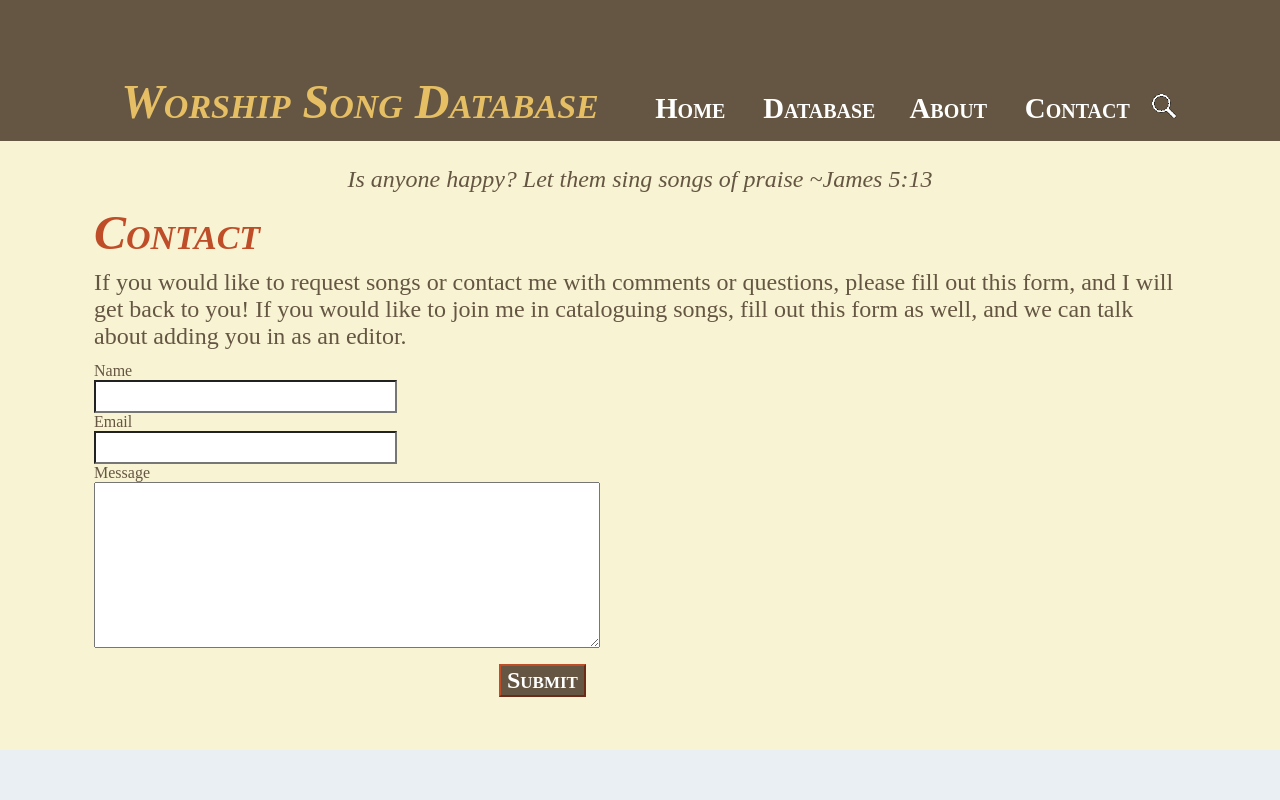
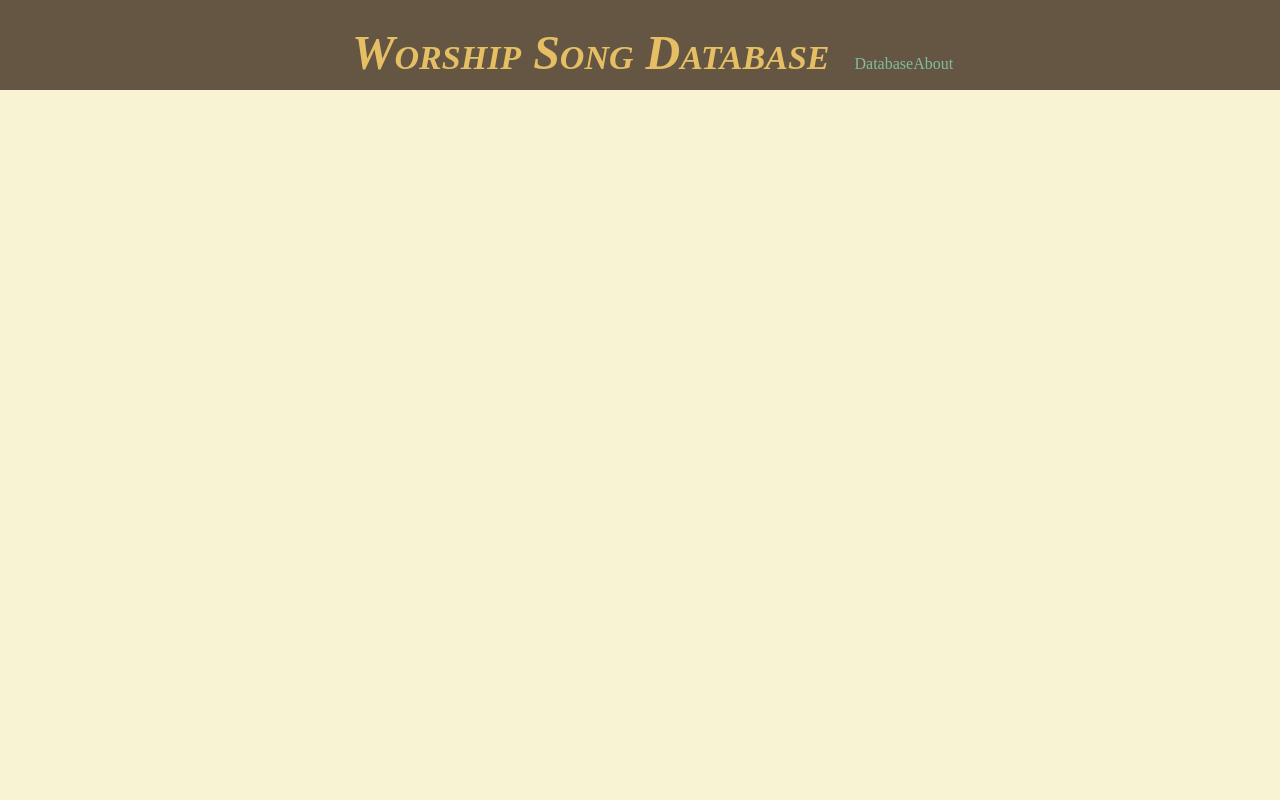
Before and after one commit to brandonchinn178/worshipmate-legacy, a Django app: page /contact/ in a window 1280 px wide. Run offline with Django 3.2, Linux system fonts and the light colour scheme; style sheets or scripts are compiled from the project's sources.

Commit message:
cleaning up for new design

```diff
--- a/site/database/views.py
+++ b/site/database/views.py
@@ -2,13 +2,11 @@
 from django.views.generic.detail import DetailView
 
 from database.models import Song
-from main.views import add_title_mixin
 
-class DatabaseView(add_title_mixin(ListView)):
+class DatabaseView(ListView):
     template_name = 'site/database.html'
     model = Song
     queryset = Song.objects.order_by('title')
-    title = 'Database'
     context_object_name = 'songs'
 
 class SongView(DetailView):
--- a/site/main/views.py
+++ b/site/main/views.py
@@ -9,50 +9,15 @@
 from database.models import Song, Theme
 from main.forms import ContactForm
 
-def add_title_mixin(view_class):
-    """
-    Generates a class that extends the given class to include a class variable 'title'
-    that will be in the context data
-    """
-    class TitledView(view_class):
-        title = ''
+class AboutView(TemplateView):
+    template_name = 'site/about.html'
 
-        def get_context_data(self, **kwargs):
-            context = super(TitledView, self).get_context_data(**kwargs)
-            context['title'] = self.title
-            return context
+class TransposeView(TemplateView):
+    template_name = 'site/transpose.html'
 
-        def get(self, request, *args, **kwargs):
-            """ In case the parent view (i.e. FormView) doesn't use get_context_data """
-            response = super(TitledView, self).get(request, *args, **kwargs)
-            response.context_data.update({'title': self.title})
-            return response
-
-    return TitledView
-
-TitledTemplateView = add_title_mixin(TemplateView)
-
-class HomeView(TitledTemplateView):
-    template_name = 'site/index.html'
-    title = 'Home'
-
-class AboutView(TitledTemplateView):
-    template_name = 'site/about.html'
-    title = 'About'
-
-class TransposeView(TitledTemplateView):
-    template_name = 'site/transpose.html'
-    title = 'Transpose'
-
-class ContactView(add_title_mixin(FormView)):
+class ContactView(FormView):
     template_name = 'site/contact.html'
     form_class = ContactForm
-    title = 'Contact'
-
-    def get(self, request, *args, **kwargs):
-        response = super(ContactView, self).get(request, *args, **kwargs)
-        response.context_data.update({'title': self.title})
-        return response
 
     def form_valid(self, form):
         name = form.cleaned_data['name']
@@ -72,9 +37,8 @@
                   "subject": "[Worship Song Database] Contact Form",
                   "text": message})
 
-class SearchView(TitledTemplateView):
+class SearchView(TemplateView):
     template_name = 'site/search.html'
-    title = 'Search'
 
     def get_context_data(self, **kwargs):
         context = super(SearchView, self).get_context_data(**kwargs)
--- a/site/site_settings/urls.py
+++ b/site/site_settings/urls.py
@@ -8,11 +8,10 @@
 admin.autodiscover()
 
 urlpatterns = [
-    url(r'^$', HomeView.as_view(), name='home'),
+    url(r'^$', DatabaseView.as_view(), name='home'),
     url(r'^admin/', include(admin.site.urls)),
     url(r'^about/$', AboutView.as_view(), name='about'),
     url(r'^search/$', SearchView.as_view(), name='search'),
-    url(r'^database/$', DatabaseView.as_view(), name='database'),
     url(r'^database/(?P<title>[\w\W]+)/$', SongView.as_view(), name='song'),
     url(r'^contact/$', ContactView.as_view(), name='contact'),
     url(r'^transpose/$', TransposeView.as_view(), name='transpose'),
--- a/site/templates/base.html
+++ b/site/templates/base.html
@@ -2,57 +2,28 @@
 <!DOCTYPE html>
 <html>
 <head>
-        <title>{{ title }} | Worship Song Database</title>
+    <title>{% block title %}Worship Song Database{% endblock %}</title>
     <link rel="shortcut icon" href="{% static 'img/favicon.ico' %}" >
     <script src="{% static 'js/vendor/analytics.js' %}"></script>
     <script src="{% static 'js/vendor/jquery.min.js' %}"></script>
     <script src="{% static 'js/nav.js' %}"></script>
-        <link rel="stylesheet" type="text/css" href="{% static 'css/base.css' %}" />
+    <link href='https://fonts.googleapis.com/css?family=Anton' rel='stylesheet' type='text/css'>
+    <link href='https://fonts.googleapis.com/css?family=Rubik' rel='stylesheet' type='text/css'>
+    <link rel="stylesheet" type="text/css" href="{% static 'css/base.css' %}">
     {% block head %}{% endblock %}
 </head>
+{% spaceless %}
     <body>
-        <div id="wrapper">
         <header>
             <h1>Worship Song Database</h1>
             <nav>
-                    <div class="nav-home">
-                        <img class="icon home" src="{% static 'img/home.png' %}">
-                        <a href="{% url 'home' %}">Home</a>
-                    </div>
-                    <div class="nav-database">
-                        <img class="icon database" src="{% static 'img/database.png' %}">
                 <a href="{% url 'database' %}">Database</a>
-                    </div>
-                    <div class="nav-about">
-                        <img class="icon about" src="{% static 'img/about.png' %}">
                 <a href="{% url 'about' %}">About</a>
-                    </div>
-                    <div class="nav-contact">
-                        <img class="icon contact" src="{% static 'img/contact.png' %}">
-                        <a href="{% url 'contact' %}">Contact</a>
-                    </div>
-                    <div class="nav-search">
-                        <img src="{% static 'img/search.png' %}" id="search">
-                        <form action="{% url 'search' %}" method="GET">
-                            <input name="query" id="searchbox">
-                        </form>
-                    </div>
             </nav>
         </header>
-
         <div id="content">
-                <p id="quote">
-                    {% block quote %}{% endblock %}
-                </p>
-
-                {% block content %}
-                    <h1>{% block title %} {{ title }} {% endblock %}</h1>
-                    {% block body %}{% endblock %}
-                {% endblock %}
-            </div>
-
-            <footer>
-            </footer>
+            {% block content %}{% endblock %}
         </div>
     </body>
+{% endspaceless %}
 </html>
```
Also changed, not shown: site/templates/site/index.html (deleted, +0 -19 lines). Lines whose indentation alone changed are shown as unchanged.
